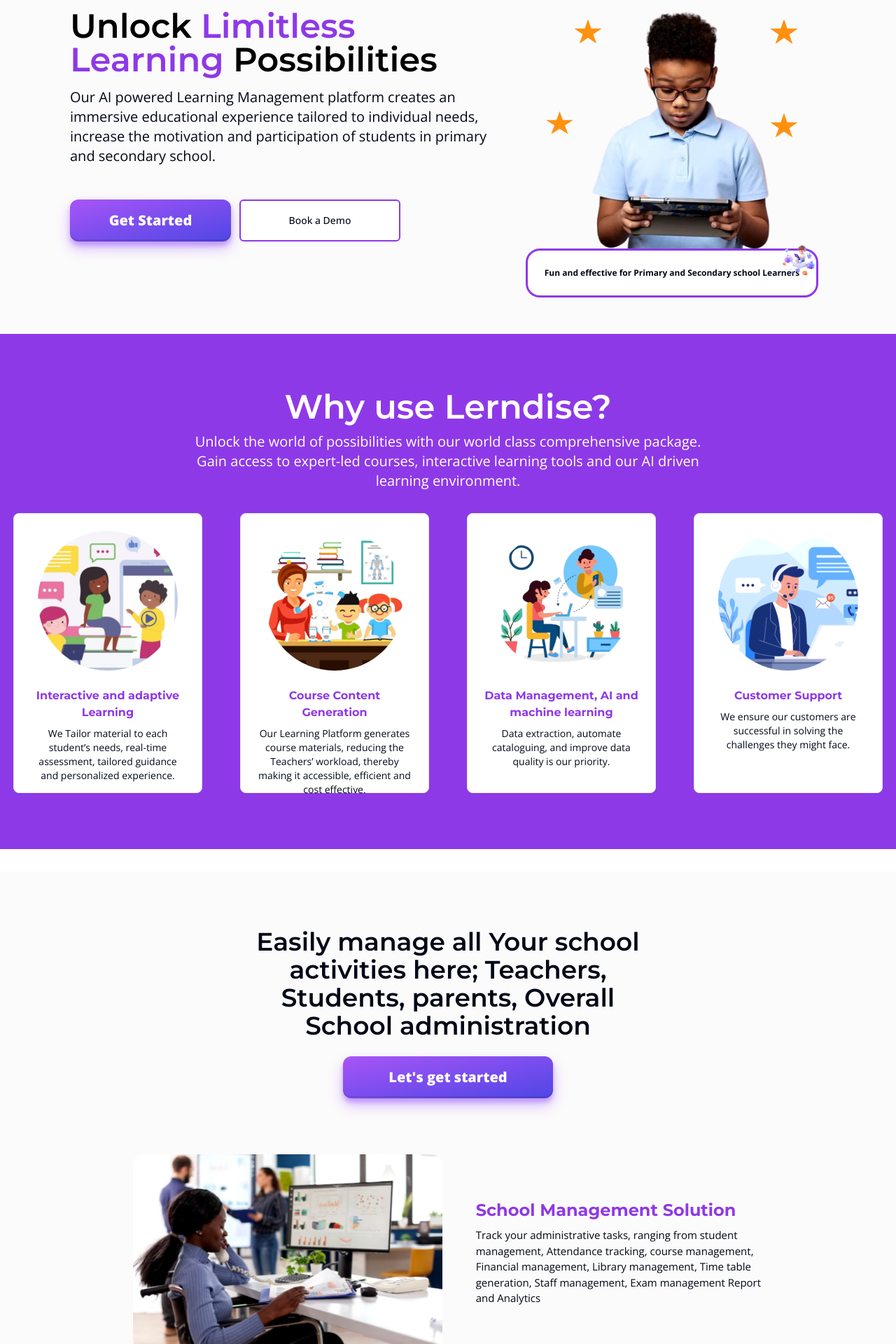
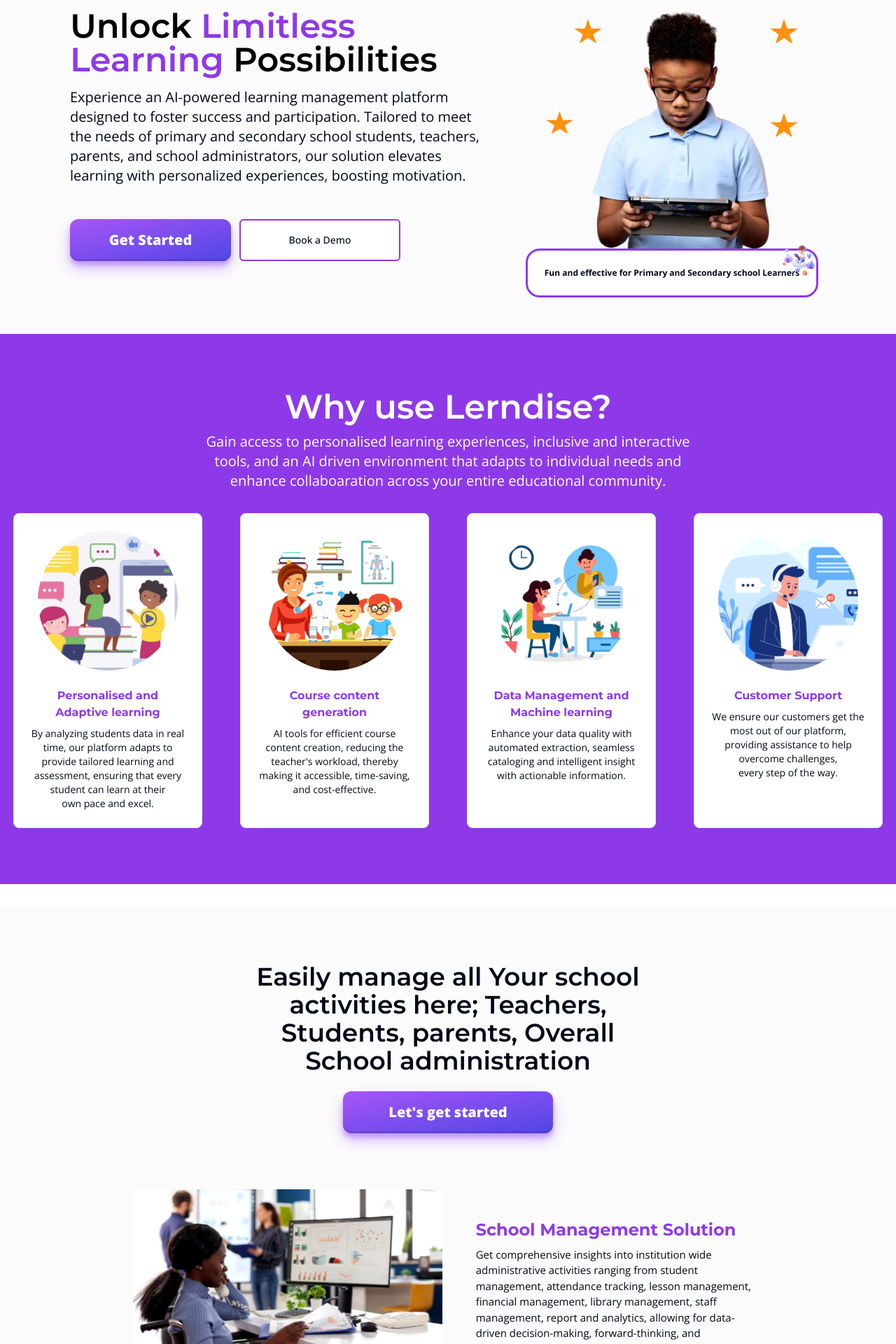
Before and after one commit to Lerndise/Lerndise-FE, a Next.js app: page / in a window 1280 px wide. Shown: the part 160-2080 px from the top of the page at 70% size. Built offline with nearby package versions, Linux system fonts and the light colour scheme.

Commit message:
copy corrections

```diff
--- a/app/page.tsx
+++ b/app/page.tsx
@@ -22,26 +22,26 @@
     {
       id: 1,
       img: Img1,
-      title: "Interactive and adaptive Learning",
-      text: "We Tailor material to each student’s needs, real-time assessment, tailored guidance and personalized experience.",
+      title: "Personalised and Adaptive learning",
+      text: "By analyzing students data in real time, our platform adapts to provide tailored learning and assessment, ensuring that every student can learn at their own pace and excel.",
     },
     {
       id: 2,
       img: Img2,
-      title: "Course Content Generation",
-      text: "Our Learning Platform generates course materials, reducing the Teachers’ workload, thereby making it accessible, efficient and cost effective.",
+      title: "Course content generation",
+      text: "AI tools for efficient course content creation, reducing the teacher's workload, thereby making it accessible, time-saving, and cost-effective.",
     },
     {
       id: 3,
       img: Img3,
-      title: "Data Management, AI and machine learning",
-      text: "Data extraction, automate cataloguing, and improve data quality is our priority.",
+      title: "Data Management and Machine learning",
+      text: "Enhance your data quality with automated extraction, seamless cataloging and intelligent insight with actionable information.",
     },
     {
       id: 4,
       img: Img4,
       title: "Customer Support",
-      text: "We ensure our customers are successful in solving the challenges they might face.",
+      text: "We ensure our customers get the most out of our platform, providing assistance to help overcome challenges, every step of the way.",
     },
   ];
 
@@ -64,10 +64,11 @@
                 </>
               }
             >
-              Our AI powered Learning Management platform creates an immersive
-              educational experience tailored to individual needs, increase the
-              motivation and participation of students in primary and secondary
-              school.
+              Experience an AI-powered learning management platform designed to
+              foster success and participation. Tailored to meet the needs of
+              primary and secondary school students, teachers, parents, and
+              school administrators, our solution elevates learning with
+              personalized experiences, boosting motivation.
             </Text>
             <div className="font-bodyMediumFont flex gap-3 items-center mt-4">
               <BeautifulButton width="230px">Get Started</BeautifulButton>
@@ -90,9 +91,10 @@
               Why use Lerndise?
             </h3>
             <p className="text-center text-custom-text-body font-bodyRegularFont text-base md:text-xl">
-              Unlock the world of possibilities with our world class
-              comprehensive package. Gain access to expert-led courses,
-              interactive learning tools and our AI driven learning environment.
+              Gain access to personalised learning experiences, inclusive and
+              interactive tools, and an AI driven environment that adapts to
+              individual needs and enhance collaboaration across your entire
+              educational community.
             </p>
           </div>
         </section>
--- a/components/LandingPage/BenefitCard.tsx
+++ b/components/LandingPage/BenefitCard.tsx
@@ -9,7 +9,7 @@
 
 const BenefitCard = ({ img, title, text }: BenefitCardProps) => {
   return (
-    <Card className="w-[270px] h-[400px]">
+    <Card className="w-[270px] h-[450px]">
       <CardHeader className="">
         <div className="flex justify-center">
           <Image
--- a/components/LandingPage/BlogPreview.tsx
+++ b/components/LandingPage/BlogPreview.tsx
@@ -1,3 +1,4 @@
+/* eslint-disable react/no-unescaped-entities */
 import Image from "next/image";
 import React from "react";
 import Blog1 from "@/public/Blog1.png";
@@ -38,12 +39,13 @@
         <div>
           <div className="w-[300px] flex flex-col gap-2">
             <h3 className="text-sm font-bold">
-              Class adds $30 million to its balance sheet for a zoom-friendly
-              edtech solution.
+              Inclusive Intelligence: The Impact of AI on Education for all
+              Learners
             </h3>
             <p className="text-xs">
-              Class launched less than a year ago by blackboard co-founder
-              michael chasen integrates exclusively{" "}
+              Artificial Intelligence (AI) could revolutionize higher education
+              by enhancing efficiency, inclusivity, and responsiveness to
+              21st-century challenges across various institutions.
             </p>
           </div>
           <Button variant="link" className="w-auto p-0">
--- a/components/LandingPage/Carousel/CarouselX.tsx
+++ b/components/LandingPage/Carousel/CarouselX.tsx
@@ -31,7 +31,7 @@
           {slides.map((s) => (
             <div key={s.id} className={`${styles.embla__slide}`}>
               <div className={`${styles.embla__slide__number}`}>
-                <Card className="bg-custom-black-100 w-[300px] md:w-[475px] h-[450px] md:h-auto p-[19.5px] lg:p-[40px] !border !border-custom-black-300 rounded-none">
+                <Card className="bg-custom-black-100 w-[300px] md:w-[475px] h-[400px] p-[19.5px] lg:p-[40px] !border !border-custom-black-300 rounded-none">
                   <CardHeader className="flex gap-4">
                     <Image
                       className="object-cover"
--- a/components/LandingPage/Carousel/Testimonial.tsx
+++ b/components/LandingPage/Carousel/Testimonial.tsx
@@ -11,30 +11,20 @@
     {
       id: 1,
       img: Testimonial1,
-      author: "Alfred Chinwe",
-      about: `"As a biologist conducting research in the field, I have found
- this platform to be an invaluable resource.
-The AI-integrated tool has saved me countless hours
- by efficiently summarizing relevant papers and identifying
-"`,
+      author: "Chinwe A., Middle School Teacher",
+      about: `"Lerndise has been a game-changer. The AI-driven tools simplify lesson planning and provide valuable insights into students' progress. I can focus more on teaching and less on admin tasks. The collaborative feature also allows me to connect with my colleagues and share best practices easily. It's an essential part of my teaching toolkit."`,
     },
     {
       id: 2,
       img: Testimonial2,
-      author: "John Mark",
-      about: `"As a biologist conducting research in the field, I have found
- this platform to be an invaluable resource.
-The AI-integrated tool has saved me countless hours
- by efficiently summarizing relevant papers and identifying"`,
+      author: "John M., High school Student",
+      about: `"Lerndise has transformed my learning experience. The interactive tools make studying enjoyable and effective. I love how the platform adapts to my needs and helps me track my progress in real time. It's like having a personal tutor who understands exactly what u need it succeed!"`,
     },
     {
       id: 3,
-      img: Testimonial3,
-      author: "Chinedu Daniel",
-      about: `"As a biologist conducting research in the field, I have found
- this platform to be an invaluable resource.
-The AI-integrated tool has saved me countless hours
- by efficiently summarizing relevant papers and identifying"`,
+      img: Testimonial1,
+      author: "Tosin A., School Administrator",
+      about: `"Managing our School's operations has never been easier with Lerndise. The platform’s comprehensive analytics and finance management tools help us keep track of budgets, optimize resources, and make informed decisions. Communication features also enhance our interaction with parents and staff. Lerndise is a crucial asset for our school's success."`,
     },
     {
       id: 4,
--- a/components/LandingPage/Features.tsx
+++ b/components/LandingPage/Features.tsx
@@ -106,44 +106,44 @@
       image: Admin,
       title: "School Management Solution",
       description:
-        "Track your administrative tasks, ranging from student management, Attendance tracking, course management, Financial management, Library management, Time table generation, Staff management, Exam management Report and Analytics",
+        "Get comprehensive insights into institution wide administrative activities ranging from student management, attendance tracking, lesson management, financial management, library management, staff management, report and analytics, allowing for data-driven decision-making, forward-thinking, and strategic planning.",
     },
     {
       image: Students,
       title: "Student Learning Portal",
       description:
-        "Student being able to track their course registrations, class attendance, all gradings and communicate with their teachers.",
+        "Inclusive by design, and accessible to all, our platform enables students to track their lessons, attendance, and grades while simultaneously developing social-emotional skills alongside academic knowledge. We provide holistic development, promoting personal growth for a well rounded educational experience.",
     },
     {
       image: Teachers,
       title: "Teachers Copilot",
       description:
-        "We designed it to assist teachers in their teaching journey, providing personalized lesson planning, student engagement strategies, assess student progress and real-time feedback.",
+        "Designed to support teachers by offering lesson planning, student engagement strategies, progress assessments, and feedback. Our platform empowers teachers to focus on impactful teaching while continuously advancing professional growth.",
     },
 
     {
       image: Parents,
       title: "Parents and Guardian Connect",
       description:
-        "Easily Track your kids performance, communicate with the teachers and be part of kids learning growth",
+        "Stay engaged with your child’s educational journey. This offers real-time updates on students' performance, facilitates communications with teachers, and keeps you actively involved in your Child's learning growth.",
     },
     {
       image: Finance,
       title: "Finance management",
       description:
-        "Maintain positive cash flow, manage budgets, identify financial errors, project your school’s financial needs, allocate funds for growth, and prepare for unexpected events.",
+        "Maintain positive cash flow, manage budgets effectively, identify financial discrepancies, and project future financial needs. Lerndise supports strategic fund allocation for growth.",
     },
     {
       image: Communication,
       title: "Communication Management",
       description:
-        "We encourage open dialogue between teachers, students, and parents. Manage regular newsletters, parent-teacher conferences, and school events",
+        "Encourage seamless communication within your school community ensuring everyone stays informed and engaged. We support dialogue, between teachers, students, and parents and facilitate the management of newsletters, parent-teachers conferences, and school events.",
     },
     {
       image: MarketPlace,
-      title: "Lerndise EduMarketplace",
+      title: "Lerndise Edu Marketplace",
       description:
-        "Track your administrative tasks, ranging from student management, Attendance tracking, course management, Financial management, Library management, Time table generation, Staff management, Exam management Report and Analytics",
+        "Discover a vibrant ecosystem of educational resources that connects educators and students. Whether you're looking for innovative lesson plan, supplementary learning resources, or specialised educational tools, engage with a community of professionals that align with your educational goals.",
     },
   ];
 
```
